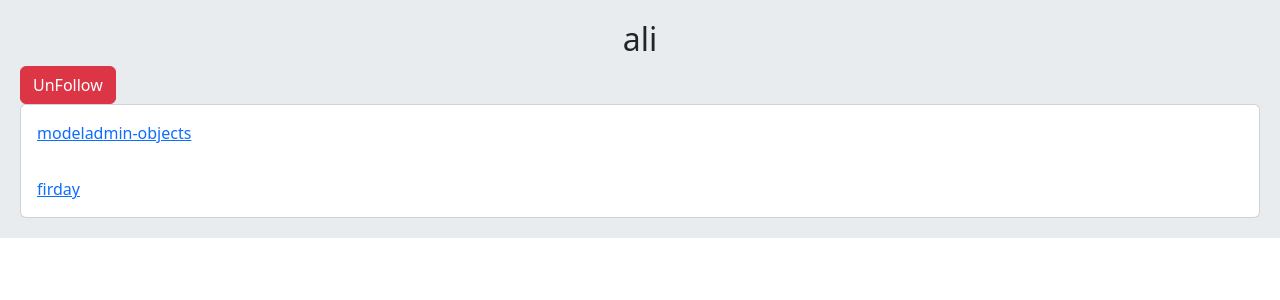
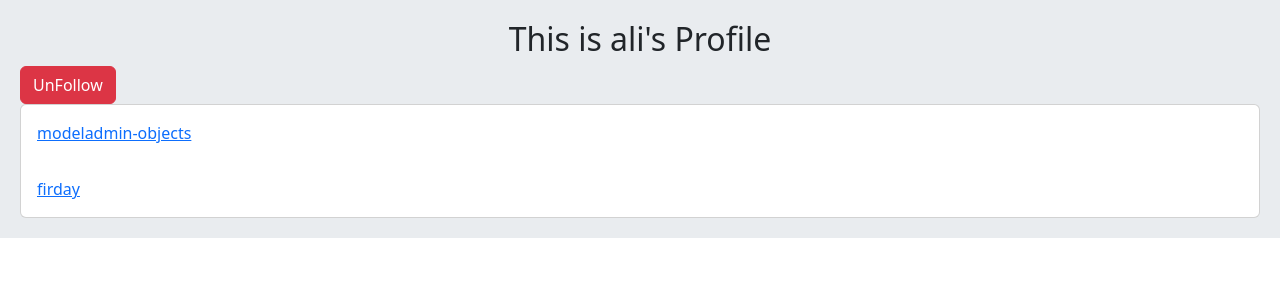
Before and after one commit to milad-sol/Django-social-media-practice, a Django app: page /account/profile/2/ in a window 1280 px wide. Shown: the part 56-356 px from the top of the page. Run offline with Django 5.2, Linux system fonts and the light colour scheme; a user stored in the database is signed in; data comes from the database, SQL or seed files in the repository; both versions use the stored data as it was after the commit; some libraries are stand-ins or nearby versions.

Commit message:
edit profile user show

```diff
--- a/account/templates/account/profile.html
+++ b/account/templates/account/profile.html
@@ -5,7 +5,7 @@
 {% endblock %}
 
 {% block body %}
-    <h2 class="text-center">{{ user.username }}</h2>
+    <h2 class="text-center">This is {{ user.username }}'s Profile</h2>
     {% if request.user.id == user.id %}
         <a href="{% url 'home:post_create' %}" class="btn btn-info mb-2">Create new Post</a>
     {% endif %}
--- a/home/views.py
+++ b/home/views.py
@@ -15,7 +15,7 @@ class HomeView(View):
         return render(request, 'home/index.html', {'posts': posts})
 
 
-class PostDetailView(LoginRequiredMixin, View):
+class PostDetailView(View):
     def get(self, request, pk, slug):
         post = get_object_or_404(Post, pk=pk, slug=slug)
         return render(request, 'home/detail.html', {'post': post})
```
Also changed, not shown: db.sqlite3.
